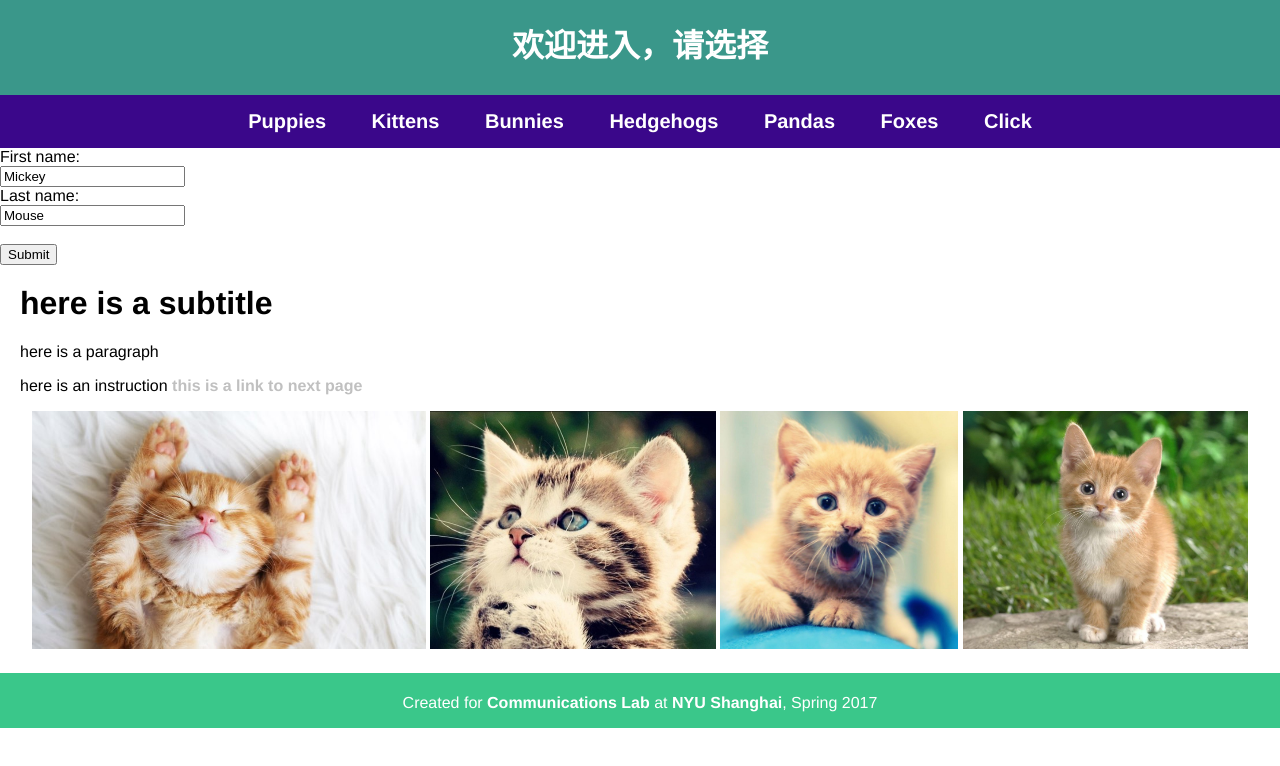
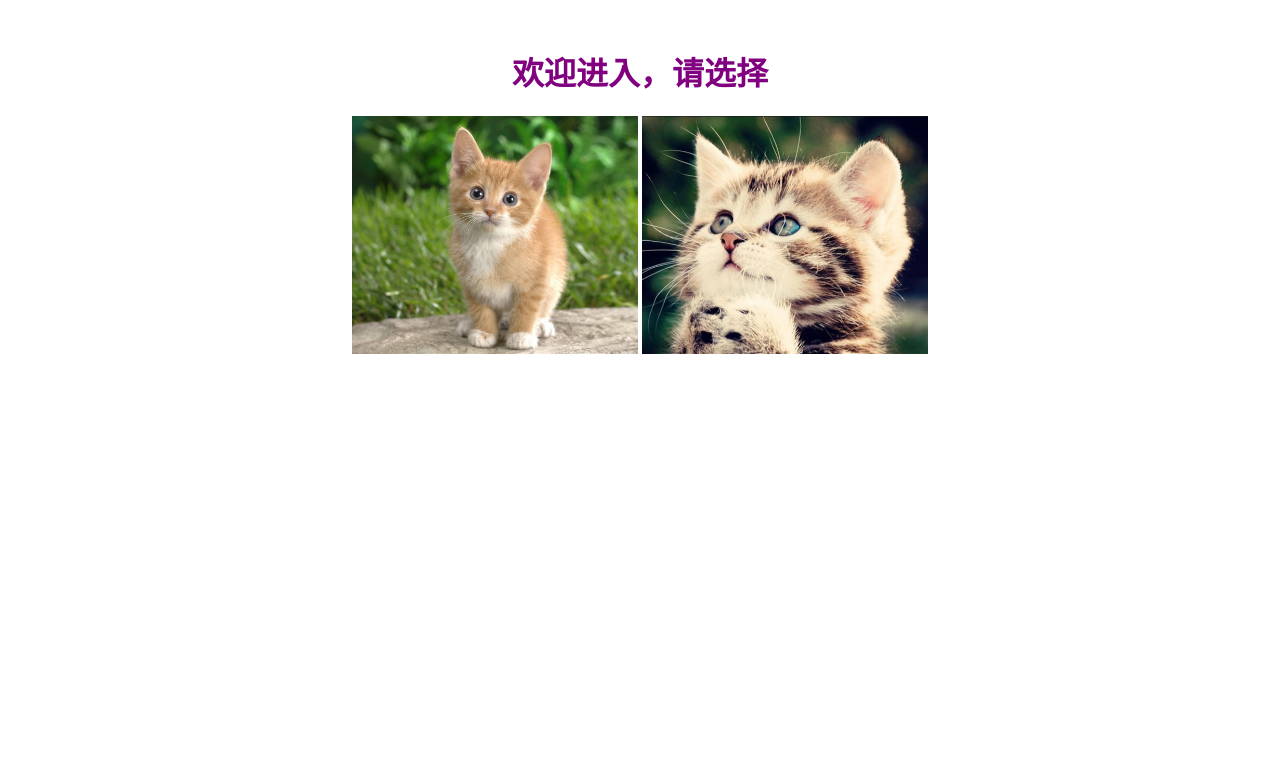
Before and after one commit to harryzxin2018/harryzxin2018.github.io, a plain HTML site: page index.html in a window 1280 px wide. Drawn offline with Linux system fonts and the light colour scheme.

Commit message:
new version1

```diff
--- /dev/null
+++ b/css/index.css
@@ -0,0 +1,30 @@
+body {
+	font-family: Helvetica;
+	margin:0px;
+	padding-top: 0px;
+}
+
+
+a {
+	text-decoration: none;
+	font-weight: bold;
+	color: white;
+}
+
+#header {
+	text-align: center;
+	background-color: white;
+	color: purple;
+	height:20pt;
+	padding-top: 20pt;
+}
+
+
+#images {
+	width:100%;
+	display: block;
+	padding-left: auto;
+	padding-right: auto;
+	text-align:center;
+	padding-top: 80pt
+}
--- /dev/null
+++ b/css/student_login.css
@@ -0,0 +1,35 @@
+body {
+}
+
+#input {
+	display: block;
+	padding-left: auto;
+	padding-right: auto;
+	text-align:center;
+	padding-top: 60pt;
+	width:100%;
+}
+
+img {
+  display: block;
+  margin-left: auto;
+  margin-right: auto;
+  width: 20%;
+  padding-top: 80pt;
+}
+
+#text{
+	font-size: 20pt;
+}
+
+
+#name{
+	width: 120pt;
+	height: 20pt;
+
+}
+#password{
+	width: 120pt;
+	height: 20pt;
+
+}
--- /dev/null
+++ b/css/teacher_login.css
@@ -0,0 +1,35 @@
+body {
+}
+
+#input {
+	display: block;
+	padding-left: auto;
+	padding-right: auto;
+	text-align:center;
+	padding-top: 60pt;
+	width:100%;
+}
+
+img {
+  display: block;
+  margin-left: auto;
+  margin-right: auto;
+  width: 20%;
+  padding-top: 80pt;
+}
+
+#text{
+	font-size: 20pt;
+}
+
+
+#name{
+	width: 120pt;
+	height: 20pt;
+
+}
+#password{
+	width: 120pt;
+	height: 20pt;
+
+}
--- a/css/test.css
+++ /dev/null
@@ -1,80 +0,0 @@
-body {
-	font-family: Helvetica;
-	margin:0px;
-	padding-top: 0px;
-}
-
-h1 {
-	margin-top: 0px;
-}
-
-.animal {
-	text-decoration: none;
-	font-weight: bold;
-	color: white;
-	padding-left: 20px;
-	padding-right: 20px;
-}/*.xx是对所有的label是animal的进行编辑*/
-
-a {
-	text-decoration: none;
-	font-weight: bold;
-	color: white;
-}
-
-#header {
-	text-align: center;
-	background-color: #3a978a;
-	color: white;
-	height:75px;
-	padding-top: 20px;
-}
-
-#navigation {
-	display: inline-block;
-	width:100%;
-	padding-top: 15px;
-	padding-bottom: 15px;
-	background-color: #3a078a;
-	font-size: 20px;
-	text-align: center;
-}
-
-#navigation:hover {
-	background-color: #c3b4db;
-}
-
-#content {
-	padding: 20px;
-}
-
-#footer {
-	clear: both;
-	text-align: center;
-	background-color: #3ac78a;
-	padding-top: 5px;
-	height: 50px;
-	color:white;
-}
-
-#images {
-	width:100%;
-	display: block;
-	padding-left: auto;
-	padding-right: auto;
-	text-align:center;
-}
-
-#source {
-	color:#c0c0c0;
-}
-
-.kitty {
-	display: inline-block;
-	margin: auto;
-}
-
-#source:hover {
-	color:#3a678a;
-	transition: color 1s ease-in-out;
-}
--- /dev/null
+++ b/css/upload.css
@@ -0,0 +1,30 @@
+body {
+	font-family: Helvetica;
+	margin:0px;
+	padding-top: 0px;
+}
+
+
+a {
+	text-decoration: none;
+	font-weight: bold;
+	color: white;
+}
+
+#header {
+	text-align: center;
+	background-color: white;
+	color: purple;
+	height:20pt;
+	padding-top: 20pt;
+}
+
+
+#images {
+	width:100%;
+	display: block;
+	padding-left: auto;
+	padding-right: auto;
+	text-align:center;
+	padding-top: 80pt
+}
--- a/index.html
+++ b/index.html
@@ -2,54 +2,20 @@
 <head>
 	<meta http-equiv="Content-Type" content="text/html; charset=utf-8" />
 	<title>Test site</title><!-- 是网站的名字 -->
-	<link rel="stylesheet" type="text/css" href="css/test.css"><!-- css文件路径 -->
-	<script src="js/test.js" type="text/javascript"></script><!-- js文件路径 -->
+	<link rel="stylesheet" type="text/css" href="css/index.css"><!-- css文件路径 -->
+	<script src="js/index.js" type="text/javascript"></script><!-- js文件路径 -->
 </head>
 
 <body><!-- 从这里开始是主体 -->
 	<div id="header">
 		<h1>欢迎进入，请选择</h1><!--这是网站标题-->
-	</div><!-- 到这儿是一个叫做header的div -->
-	<div id="navigation">
-		<a href="wwww.google.com" class="animal">Puppies</a>
-		<a href="wwww.google.com" class="animal">Kittens</a>
-		<a href="wwww.google.com" class="animal">Bunnies</a>
-		<a href="wwww.google.com" class="animal">Hedgehogs</a>
-		<a href="wwww.google.com" class="animal">Pandas</a>
-		<a href="wwww.google.com" class="animal">Foxes</a>
-		<a href="javascript:void(0)" id = "more" onclick = "meow()" class="animal">Click</a><!-- onclick()当点击的时候可以做某个事情 -->
-	</div>
-	<!-- 到这儿是一个叫做navigation的div -->
-	<div id = "input"><!-- 这段是输入框，后端还没搞好，暂时不能发送数据，但输入是可以的，详细参见https://www.w3schools.com/tags/tag_input.asp -->
-    	<form action="/demo/demo_form.asp">
-			First name:<br>
-			<input type="text" name="firstname" value="Mickey">
-			<br>
-			Last name:<br>
-			<input type="text" name="lastname" value="Mouse">
-			<br><br>
-			<input type="submit" value="Submit">
-		</form>
-	</div>
 
-
-	<div id="content">
-		<h1>here is a subtitle</h1>
-		<p>here is a paragraph</p>
-		<p>here is an instruction <a href="second_page.html" id="source">this is a link to next page</a></p>
-
-		<div id="images">
-			<img class="kitty" src="images/kitten1.jpg" height="238">
-			<img class="kitty" src="images/kitten2.jpg" height="238">
-			<img class="kitty" src="images/kitten3.jpg" height="238">
-			<img class="kitty" src="images/kitten4.jpg" height="238">
+		<div id="button">
+			<img class="student" onclick="studentLog()" src="images/kitten4.jpg" height="238">
+			<img class="teacher" onclick="teacherLog()" src="images/kitten2.jpg" height="238">
 			<!-- 这里是图片，图片在img文件夹里面 -->
 		</div>
 
 	</div>
 
-	<div id="footer">
-		<p>Created for <a href="http://ima.nyu.sh/communications-lab">Communications Lab</a> at <a href="http://shanghai.nyu.edu">NYU Shanghai</a>, Spring 2017</p>
-	</div>
-
 </body>
--- /dev/null
+++ b/js/index.js
@@ -0,0 +1,7 @@
+function studentLog() {
+  window.open("student_login.html","_self");
+}
+
+function teacherLog() {
+    window.open("teacher_login.html","_self");
+}
--- a/js/test.js
+++ /dev/null
@@ -1,4 +0,0 @@
-function meow(){
-	alert("MEOOOOOW~");
-}
-//这里是一个function，可以弹出alert
```
Also changed, not shown: js/student_login.js (added, +12 -0 lines), js/teacher_login.js (added, +12 -0 lines), student_login.html (added, +23 -0 lines), teacher_login.html (added, +23 -0 lines), teacher_page.html (added, +12 -0 lines), upload.html (added, +13 -0 lines), css/second.css (deleted), images/button.png (added), js/second.js (deleted), 3 other files.
